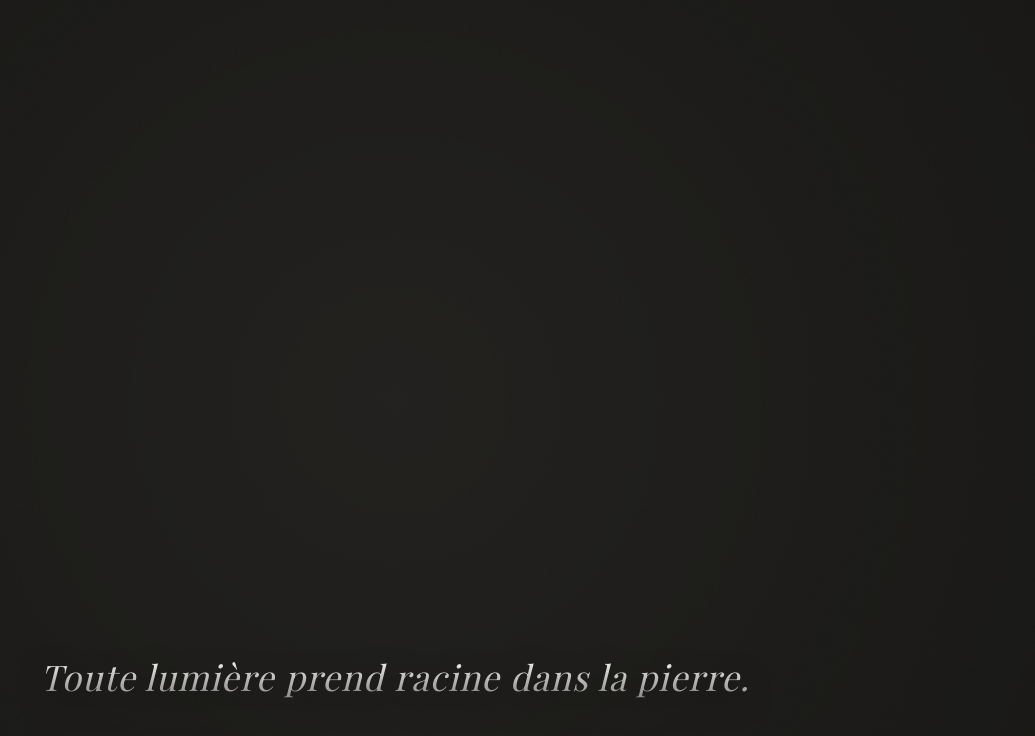
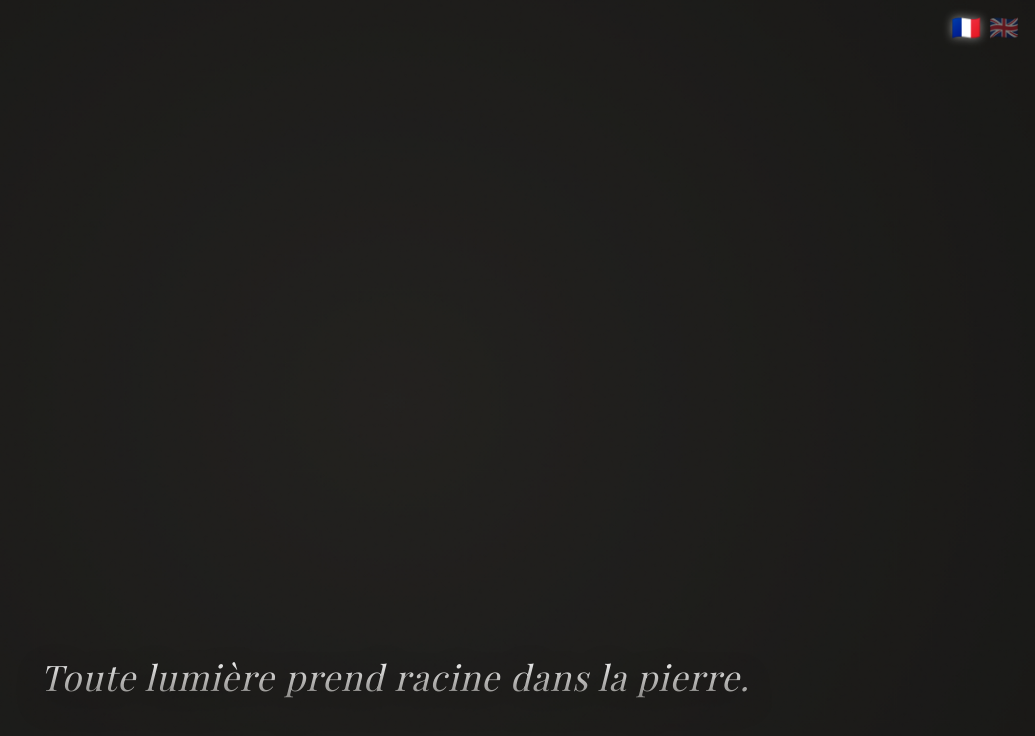
Before and after one commit to jean1190/aurore-combe, a plain HTML site: page index.html in a window 1280 px wide. Shown: the whole page, without its empty margins (245-1280 px from the left). Drawn offline with nearby package versions, Linux system fonts and the light colour scheme; a web font is replaced by a local one.

Commit message:
feat: add FR/EN toggle and translations

```diff
--- a/index.html
+++ b/index.html
@@ -112,6 +112,37 @@
             text-shadow: 0 10px 30px rgba(0, 0, 0, 0.5);
         }
 
+        /* Language Toggle */
+        .lang-toggle {
+            position: fixed;
+            top: 1rem;
+            right: 1rem;
+            display: flex;
+            gap: 0.5rem;
+            z-index: 100;
+        }
+
+        .lang-btn {
+            background: none;
+            border: none;
+            cursor: pointer;
+            opacity: 0.4;
+            transition: all 0.3s ease;
+            font-size: 1.5rem;
+            padding: 0;
+            line-height: 1;
+        }
+
+        .lang-btn:hover {
+            opacity: 0.8;
+            transform: scale(1.1);
+        }
+
+        .lang-btn.active {
+            opacity: 1;
+            text-shadow: 0 0 10px rgba(255, 255, 255, 0.5);
+        }
+
         /* Animations */
         @keyframes breathe {
             0% {
@@ -136,12 +167,17 @@
 
 <body>
 
+    <div class="lang-toggle">
+        <button class="lang-btn active" data-lang="fr" title="Français">🇫🇷</button>
+        <button class="lang-btn" data-lang="en" title="English">🇬🇧</button>
+    </div>
+
     <div class="background"></div>
     <div class="noise"></div>
 
     <div class="container">
         <div id="racine">
-            <p>Toute lumière prend racine dans la pierre.</p>
+            <p data-i18n="quote">Toute lumière prend racine dans la pierre.</p>
         </div>
     </div>
 
@@ -173,6 +209,33 @@
             const touch = e.touches[0];
             handleMove(touch.clientX, touch.clientY);
         }, { passive: false }); // Passive false required for preventDefault
+
+        // --- i18n ---
+        const translations = {
+            fr: { "quote": "Toute lumière prend racine dans la pierre." },
+            en: { "quote": "All light takes root in stone." }
+        };
+
+        let currentLang = localStorage.getItem('lang') || 'fr';
+
+        function setLanguage(lang) {
+            currentLang = lang;
+            localStorage.setItem('lang', lang);
+            document.documentElement.lang = lang;
+            document.querySelectorAll('.lang-btn').forEach(btn => {
+                btn.classList.toggle('active', btn.dataset.lang === lang);
+            });
+            document.querySelectorAll('[data-i18n]').forEach(el => {
+                const key = el.dataset.i18n;
+                if (translations[lang] && translations[lang][key]) {
+                    el.innerHTML = translations[lang][key];
+                }
+            });
+        }
+        setLanguage(currentLang);
+        document.querySelectorAll('.lang-btn').forEach(btn => {
+            btn.addEventListener('click', () => setLanguage(btn.dataset.lang));
+        });
     </script>
 
 </body>
```
